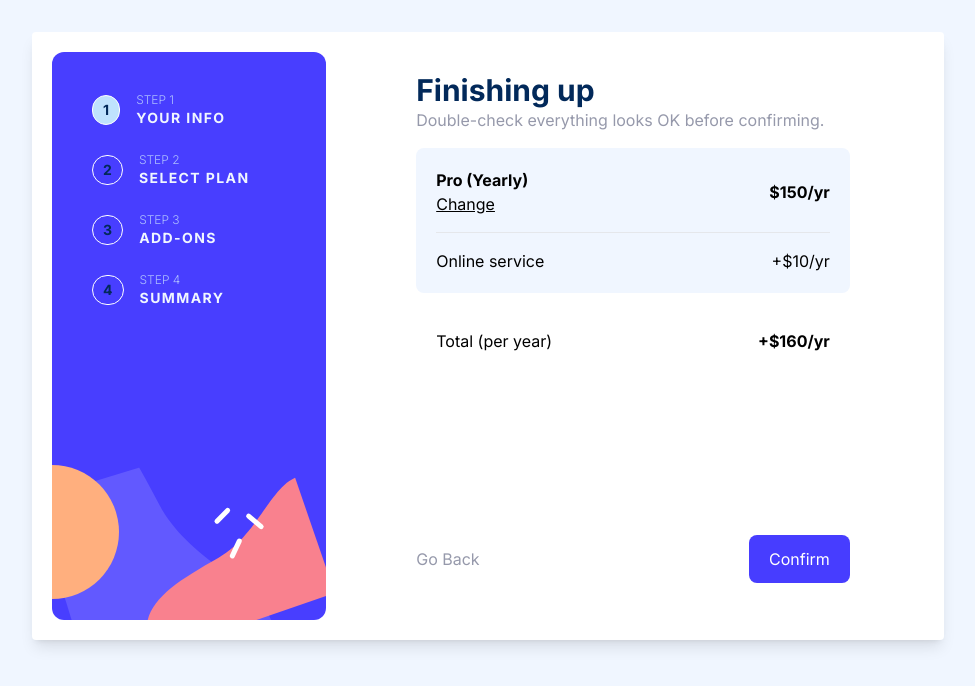
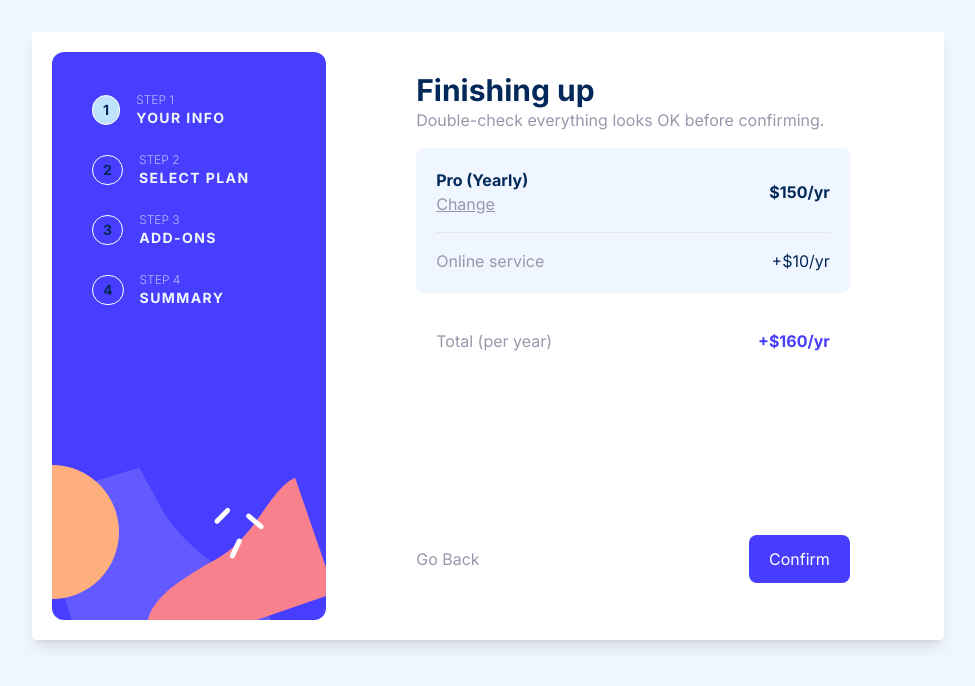
Before and after one commit to chiomaubaezuonu/multi-forms-project, a Next.js app: page /summary in a window 1280 px wide. Shown: the top 686 px of the page, without its empty margins (152-1127 px from the left). Built offline with nearby package versions, Linux system fonts and the light colour scheme.

Commit message:
Styled the summary page

```diff
--- a/app/summary/page.tsx
+++ b/app/summary/page.tsx
@@ -12,22 +12,22 @@ const Summary = () => {
                 <div className='bg-[#f0f6ff] grid gap-4 rounded-lg p-5'>
                     <div className='flex justify-between items-center'>
                         <div>
-                            <p className='text-primary-100  font-bold'>Pro (Yearly)</p>
-                            <button className='text-accent-100 underline hover:text-primary-200'>Change</button>
+                            <p className='text-[#02295A] text-base  font-bold'>Pro (Yearly)</p>
+                            <button className='text-[#9699AB] text-base cursor-pointer underline hover:text-[#473DFF]'><Link href='/plan'>Change</Link></button>
                         </div>
-                        <p className='font-bold text-primary-100'>$150/yr</p>
+                        <p className='font-bold text-[#02295A] text-base'>$150/yr</p>
                     </div>
                     <div className='grid pt-4 border-t border-accent-200 gap-2'>
                         <div className='flex justify-between items-center'>
-                            <p className='text-accent-100'>Online service</p>
-                            <p className='text-primary-100'>+$10/yr</p>
+                            <p className='text-[#9699AB] text-base'>Online service</p>
+                            <p className='text-[#02295A] text-base'>+$10/yr</p>
                         </div>
                     </div>
                 </div>
 
                 <div className='p-5 flex justify-between items-center'>
-                    <p className='text-accent-100'>Total (per year)</p>
-                    <p className='font-bold'>+$160/yr</p>
+                    <p className='text-[#9699AB] text-base'>Total (per year)</p>
+                    <p className='font-bold text-[#473DFF]'>+$160/yr</p>
                 </div>
 
 
```
